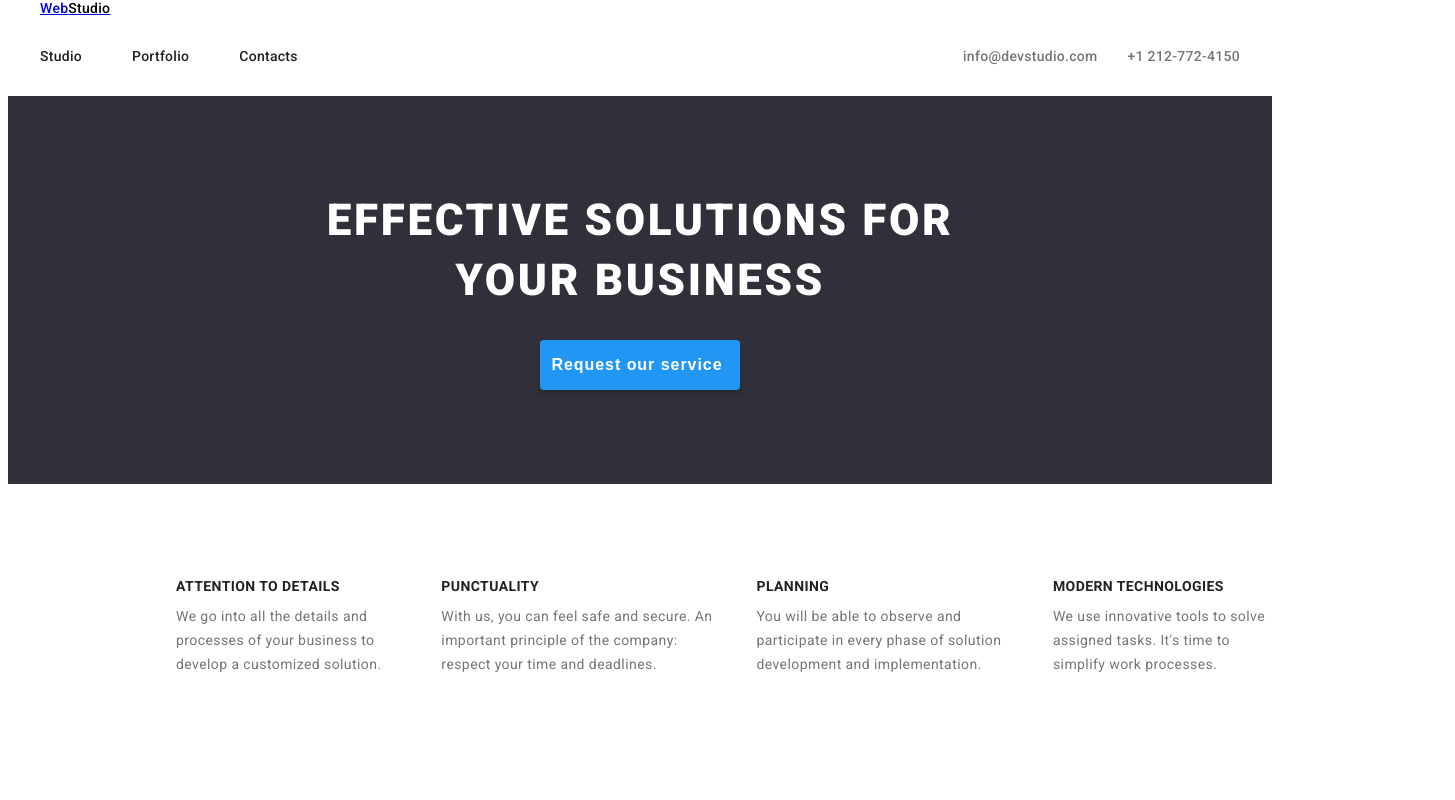
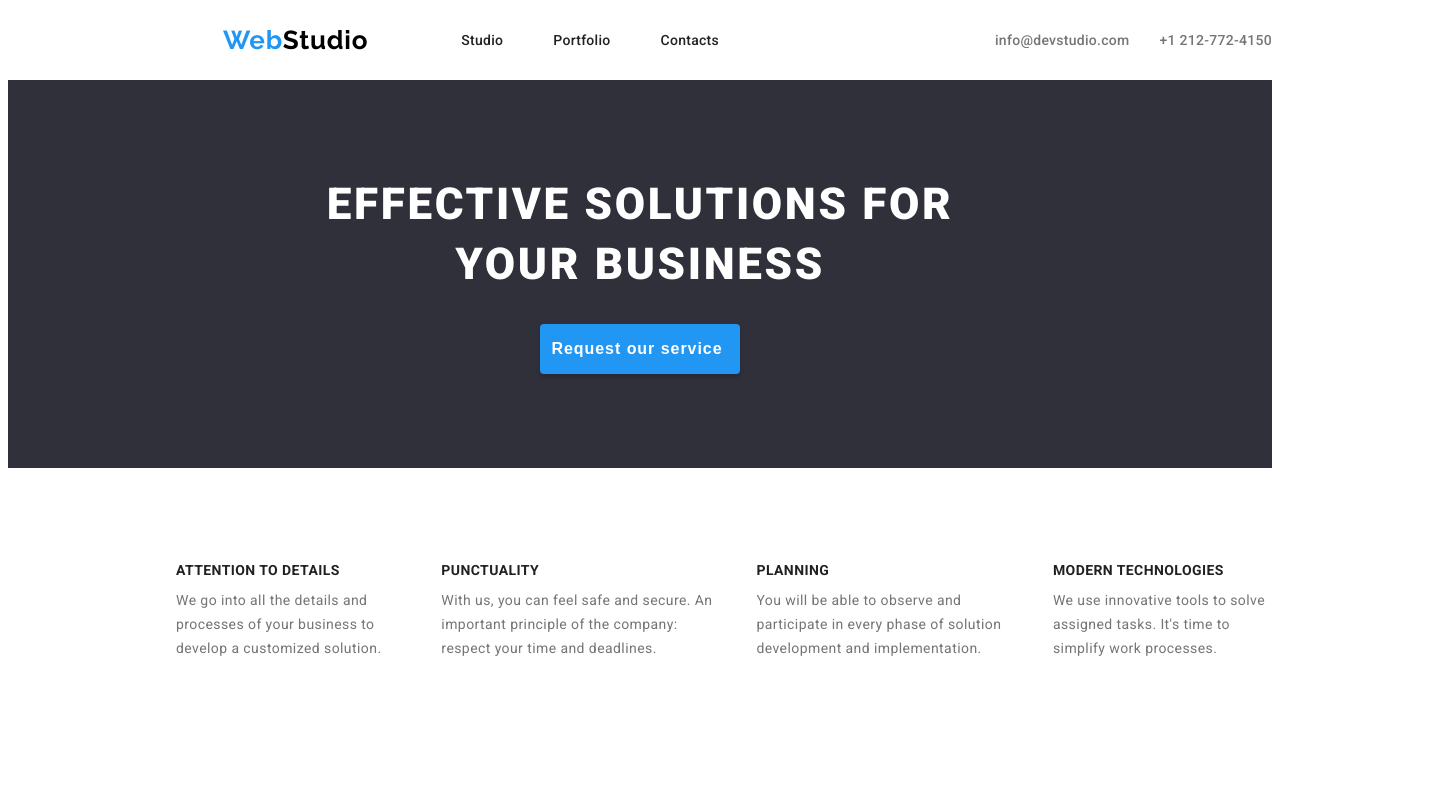
Before and after one commit to vasicris/goit-markup-hw-03, a plain HTML site: page index.html in a window 1280 px wide. Shown: the top 800 px of the page, 1455 px wide, since content can reach past the window. Drawn offline with Linux system fonts and the light colour scheme.

Commit message:
1 feb 21:14

```diff
--- a/index.html
+++ b/index.html
@@ -10,10 +10,9 @@
 </head>
 <body>
     <!--HeaderClass-->
-
-    <header class="header-navigation">
-        <div class="container">
-        <a class="WebStudio-info" href="Web">Web<span id="studio1">Studio</span></a>
+    <header class="header-navigation container">
+        <!-- <div class="container"></div> -->
+         <a class="WebStudio-info-header" href="Web">Web<span id="studio1">Studio</span></a>
          <nav class="nav-link">
              <ul class="header-left">
                  <li><a class="page-link" href="./index.html">Studio</a></li>
@@ -24,9 +23,9 @@
                  <li><a class="contact-link" href="mailto:info@devstudio.com">info@devstudio.com</a></li>
                  <li><a class="contact-link" href="tel:+1 212-772-4150">+1 212-772-4150</a></li>
              </ul>
-        </div>
+         </nav>
+         <!--</div> -->
      </header>
-
     <main>
         <!--OurMottoSection-->
         <div class="">
@@ -99,9 +98,9 @@
         </div>
     </main>
     <!--FooterSection-->
-    <div class="container">
-    <footer class="footer">
-        <a class="WebStudio-info bottom-webstudio" href="Web">Web<span id="studio2">Studio</span></a>
+   <!-- <div class="container"> -->
+    <footer class="footer container">
+        <a class="WebStudio-info-footer bottom-webstudio" href="Web">Web<span id="studio2">Studio</span></a>
         <address>
             <ul class="adress-footer-list">
                 <li class="footer-adress"><a class="adress-link-footer" href="695 Park Ave, NY 10065, USA">695 Park Ave, NY 10065, USA</a></li>
@@ -110,6 +109,6 @@
             </ul>
         </address>
     </footer>
-    </div>
+<!-- </div> -->
 </body>
 </html>
```
Lines whose indentation alone changed are shown as unchanged.
